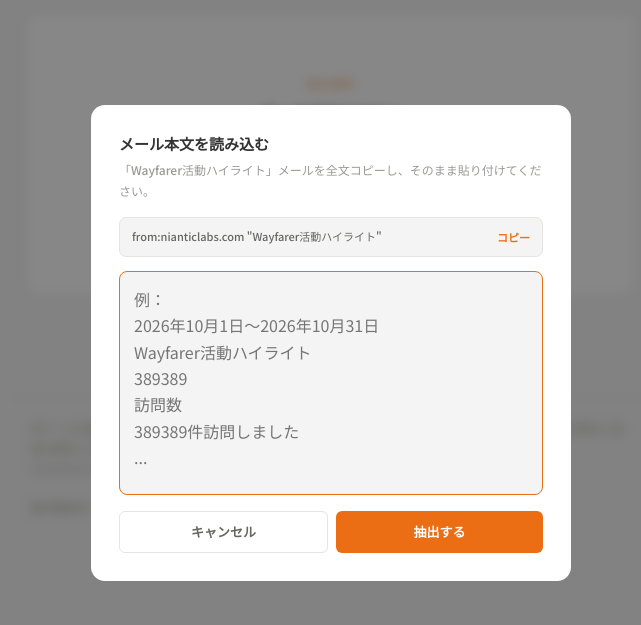
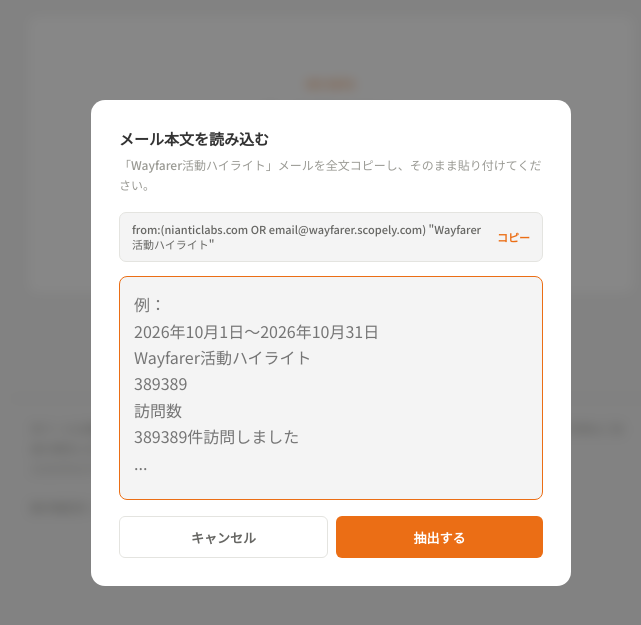
Before and after one commit to ARPeggioRev2/wayfarerhighlightconverter, a plain HTML site: page index.html in a window 1280 px wide. Both pictures are taken after a click on the button "メール貼付". Shown: the part 57-682 px from the top of the page, without its empty margins (309-950 px from the left). Drawn offline with nearby package versions, Linux system fonts and the light colour scheme.

Commit message:
index.html を更新email@wayfarer.scopely.comに対応

```diff
--- a/index.html
+++ b/index.html
@@ -494,7 +494,7 @@ body {
     <div class="modal-title">メール本文を読み込む</div>
     <div class="modal-desc">「Wayfarer活動ハイライト」メールを全文コピーし、そのまま貼り付けてください。</div>
     <div style="display:flex;align-items:center;gap:8px;background:var(--bg);border:1px solid var(--rule);border-radius:7px;padding:9px 12px;margin-bottom:14px;flex-shrink:0;">
-      <span style="font-family:var(--mono);font-size:11px;color:var(--ink-2);flex:1;word-break:break-all;line-height:1.4;">from:nianticlabs.com "Wayfarer活動ハイライト"</span>
+      <span style="font-family:var(--mono);font-size:11px;color:var(--ink-2);flex:1;word-break:break-all;line-height:1.4;" id="kwText"></span>
       <button id="kwCopyBtn" onclick="copyKeyword()" style="flex-shrink:0;font-family:var(--sans);font-size:11px;font-weight:600;color:var(--orange);background:none;border:none;cursor:pointer;padding:2px 0;white-space:nowrap;">コピー</button>
     </div>
     <textarea class="modal-textarea" id="mailInput"></textarea>
@@ -550,6 +550,7 @@ body {
 <script>
 const STORAGE_KEY = 'wayfarer_converter_v4';
 const VERSION = 'β 0.2';
+const MAIL_SEARCH_QUERY = 'from:(nianticlabs.com OR email@wayfarer.scopely.com) "Wayfarer活動ハイライト"';
 let db = {};
 let currentKey = '';
 let lastFoundIds = new Set();
@@ -574,6 +575,7 @@ const km = k => k.split('-')[1];
 
 function init() {
   document.getElementById('versionBadge').textContent = VERSION;
+  document.getElementById('kwText').textContent = MAIL_SEARCH_QUERY;
   try { const s = localStorage.getItem(STORAGE_KEY); if (s) db = JSON.parse(s); } catch(e) {}
   const keys = sortedKeys();
   if (keys.length) currentKey = keys[keys.length - 1];
@@ -978,7 +980,7 @@ function showCSVModal() {
 }
 
 function copyCSV() { copyText(_csvText.replace(/^\uFEFF/, ''), document.getElementById('copyBtn')); }
-function copyKeyword() { copyText('from:nianticlabs.com "Wayfarer活動ハイライト"', document.getElementById('kwCopyBtn')); }
+function copyKeyword() { copyText(MAIL_SEARCH_QUERY, document.getElementById('kwCopyBtn')); }
 
 function copyText(text, btn) {
   const ta = document.createElement('textarea');
```
